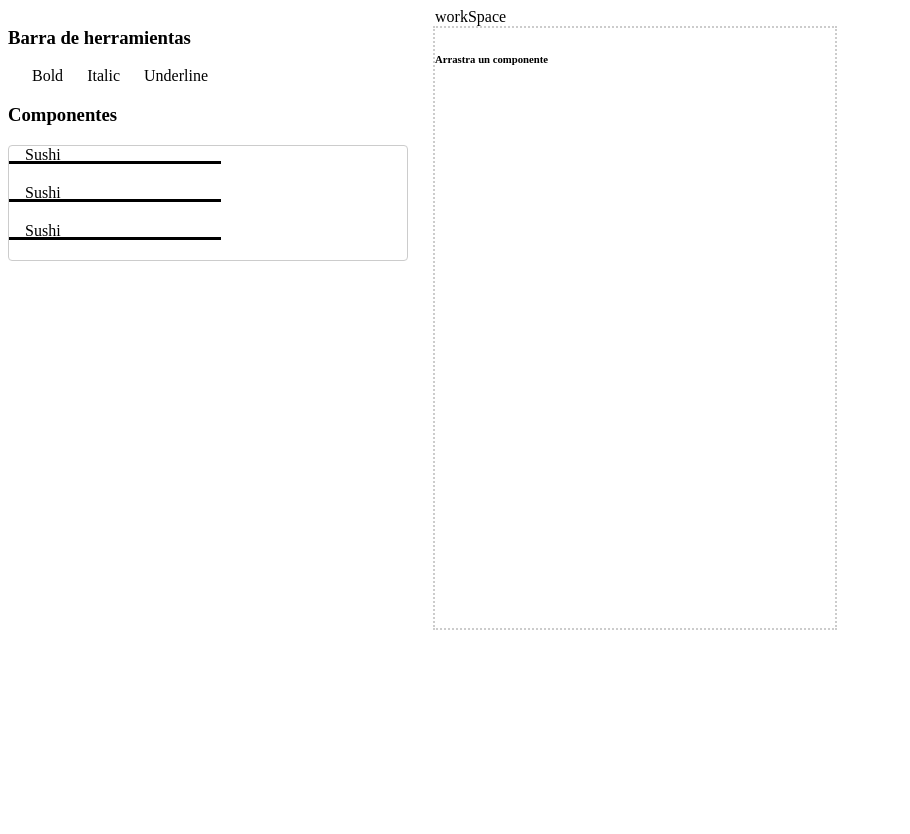
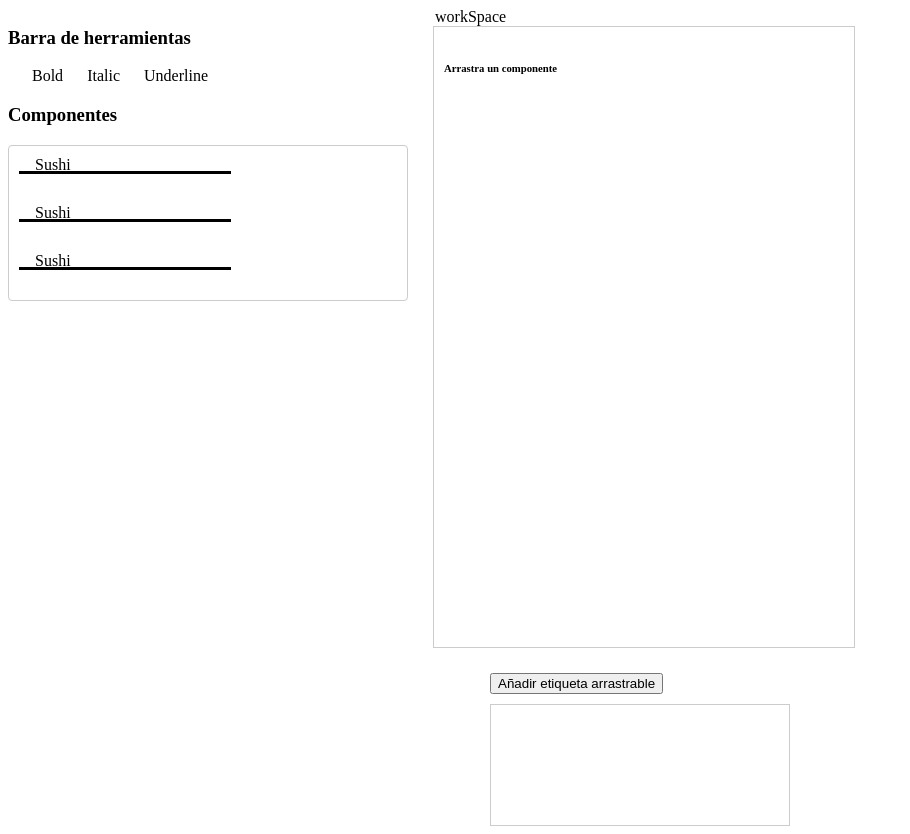
Before and after one commit to cetor88/email-builder, an Angular app: page / in a window 1280 px wide. Shown: the whole page, without its empty margins (0-910 px from the left). Before the commit the page ends 800 px from the top, so only its background shows below. Built offline with nearby package versions, Linux system fonts and the light colour scheme.

Commit message:
add button and draggable

```diff
--- a/src/app/container/container.component.css
+++ b/src/app/container/container.component.css
@@ -104,3 +104,23 @@ mat-button-toggle-group {
 /* .example-list.cdk-drop-list-dragging .example-box:not(.cdk-drag-placeholder) {
   transition: transform 250ms cubic-bezier(0, 0, 0.2, 1);
 } */
+
+
+.container {
+  width: 300px;
+  margin: 0 auto;
+}
+
+button {
+  display: block;
+  margin-bottom: 10px;
+}
+
+[cdkDropList] {
+  border: 1px solid #ccc;
+  min-height: 100px;
+  padding: 10px;
+  display: flex;
+  flex-direction: column;
+  gap: 10px;
+}
--- a/src/app/container/container.component.html
+++ b/src/app/container/container.component.html
@@ -34,7 +34,7 @@
     <div class="example-boundary"
       cdkDropList
       [cdkDropListData]="workSpace"
-      (cdkDropListDropped)="drop($event)"
+      (cdkDropListDropped)="drop2($event)"
     >
       <!-- <div *CdkDragPlaceholder>XD</div> -->
       @for (item of workSpace; track item; let idx = $index) {
@@ -50,3 +50,16 @@
     </div>
   </div>
 </div>
+
+
+<div class="container">
+  <button (click)="addDraggableLabel()">Añadir etiqueta arrastrable</button>
+  <div cdkDropList
+    [cdkDropListData]="draggableLabels"
+    (cdkDropListDropped)="drop($event)">
+    @for (label of draggableLabels; track label;) {
+
+      <app-draggable-item [label]="label"></app-draggable-item>
+    }
+  </div>
+</div>
--- a/src/app/container/container.component.ts
+++ b/src/app/container/container.component.ts
@@ -11,6 +11,7 @@ import {MatSidenavModule} from '@angular/material/sidenav';
 import {FormsModule} from '@angular/forms';
 
 import { CdkDrag, CdkDragDrop, CdkDropList, CdkDropListGroup, copyArrayItem, moveItemInArray } from '@angular/cdk/drag-drop';
+import { DraggableItemComponent } from '../draggable-item/draggable-item.component';
 
 const COMPONENTS = [
   MatButtonToggleModule,
@@ -28,7 +29,7 @@ const COMPONENTS = [
 @Component({
   selector: 'app-container',
   standalone: true,
-  imports: [COMPONENTS],
+  imports: [COMPONENTS, DraggableItemComponent],
   templateUrl: './container.component.html',
   styleUrl: './container.component.css'
 })
@@ -36,7 +37,7 @@ export class ContainerComponent {
   components = ['componente1', 'componente2', 'componente3'];
   workSpace = [];
 
-  drop(event: CdkDragDrop<string[] | any>) {
+  drop2(event: CdkDragDrop<string[] | any>) {
     if (event.previousContainer === event.container) {
       moveItemInArray(event.container.data, event.previousIndex, event.currentIndex);
     } else {
@@ -93,4 +94,17 @@ export class ContainerComponent {
   accion(e: any) {
     console.log('entre a editar :>> ', e);
   }
+
+  draggableLabels: string[] = [];
+
+  addDraggableLabel() {
+    const newLabel = `Etiqueta ${this.draggableLabels.length + 1}`;
+    this.draggableLabels.push(newLabel);
+  }
+
+  drop(event: CdkDragDrop<string[]>) {
+    console.log('demo');
+    moveItemInArray(event.container.data, event.previousIndex, event.currentIndex);
+  }
+
 }
--- /dev/null
+++ b/src/app/draggable-item/draggable-item.component.css
@@ -0,0 +1,6 @@
+[cdkDrag] {
+  padding: 10px;
+  border: 1px solid #000;
+  background-color: #f0f0f0;
+  cursor: move;
+}
--- /dev/null
+++ b/src/app/draggable-item/draggable-item.component.html
@@ -0,0 +1,3 @@
+<div cdkDrag>
+  <span>{{ label }}</span>
+</div>
```
Also changed, not shown: src/app/draggable-item/draggable-item.component.ts (added, +13 -0 lines), 1 other file (tests, documents, lock files or other folders).
